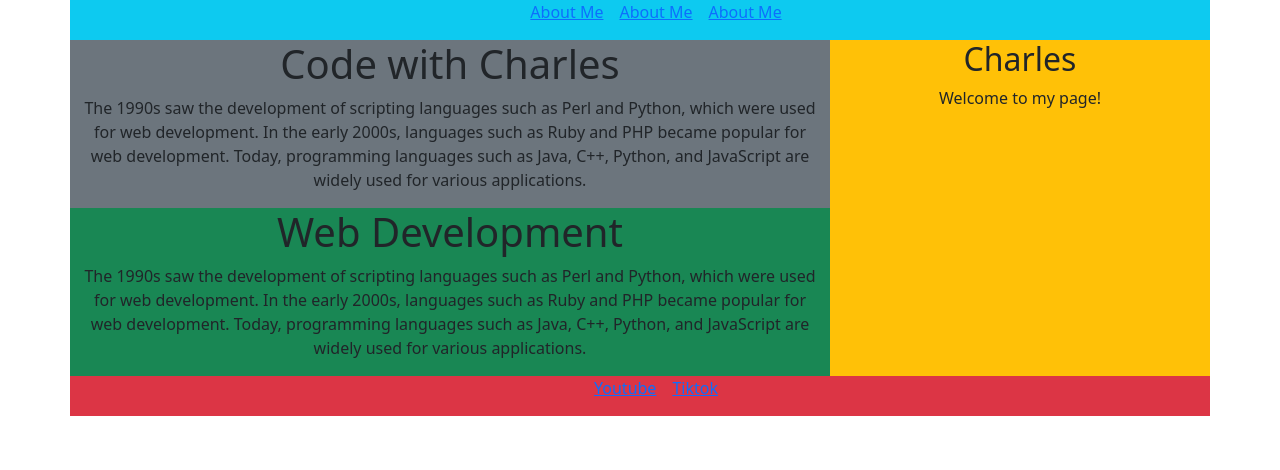
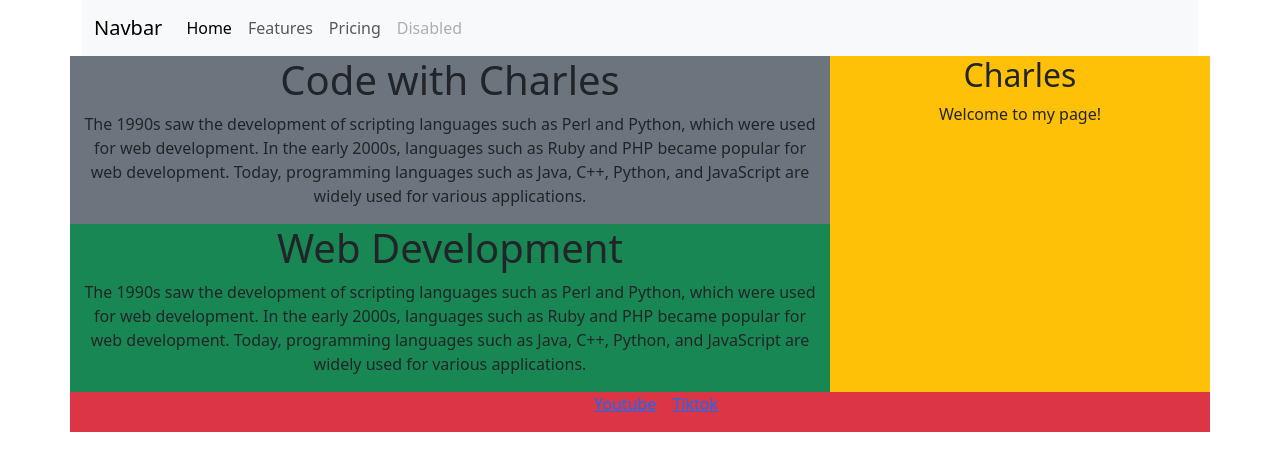
Before and after one commit to CFlorestal/Web101, a plain HTML site: page index.html in a window 1280 px wide. Drawn offline with nearby package versions, Linux system fonts and the light colour scheme.

Commit message:
Update navbar.

```diff
--- a/index.html
+++ b/index.html
@@ -14,7 +14,25 @@
 
 
 
+
 		<div class="container text-center">
+			<nav class="navbar navbar-expand-lg bg-body-tertiary">
+				<div class="container-fluid">
+					<a class="navbar-brand" href="#">Navbar</a>
+					<button class="navbar-toggler" type="button" data-bs-toggle="collapse" data-bs-target="#navbarNavAltMarkup" aria-controls="navbarNavAltMarkup" aria-expanded="false" aria-label="Toggle navigation">
+						<span class="navbar-toggler-icon"></span>
+					</button>
+					<div class="collapse navbar-collapse" id="navbarNavAltMarkup">
+						<div class="navbar-nav">
+							<a class="nav-link active" aria-current="page" href="#">Home</a>
+							<a class="nav-link" href="#">Features</a>
+							<a class="nav-link" href="#">Pricing</a>
+							<a class="nav-link disabled" aria-disabled="true">Disabled</a>
+						</div>
+					</div>
+				</div>
+			</nav>
+			<!--
 				<div class="row">
 				<div class="col bg-info">
 				<header>
@@ -26,7 +44,7 @@
 				</header>
 				</div>
 				</div>
-
+			-->
 			<div class="row">
 				<div class="col-md-8 col-sm-12">
 					<div class="row">
```
Also changed, not shown: 1 other file. Lines whose indentation alone changed are shown as unchanged.
